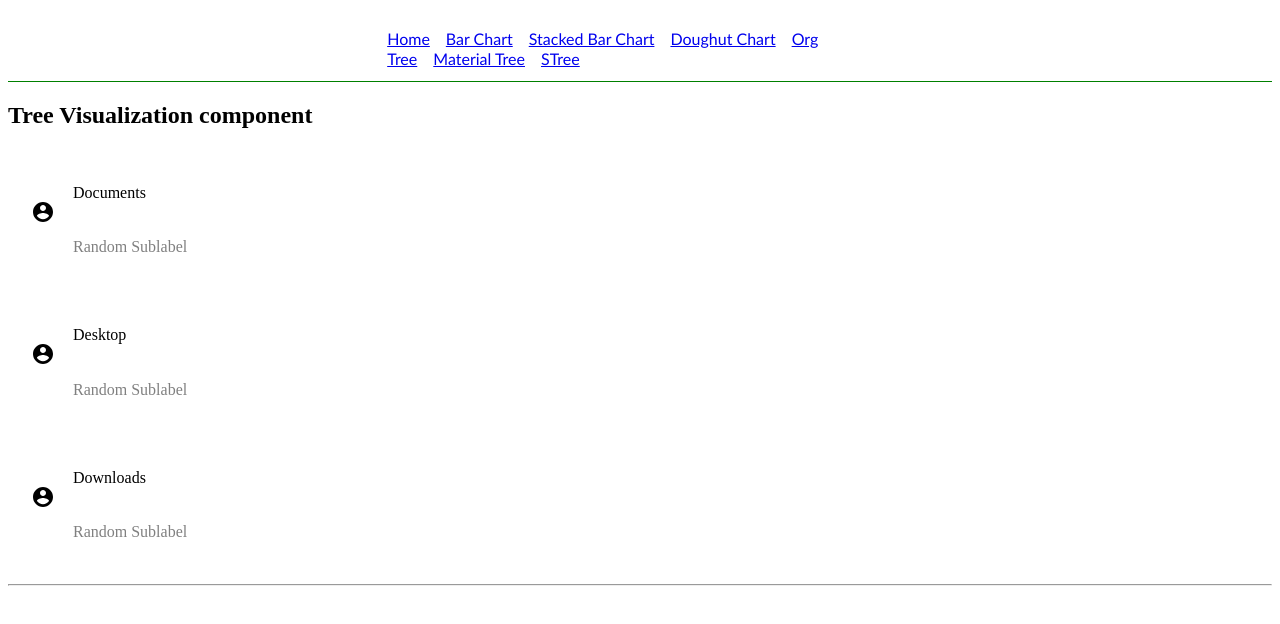
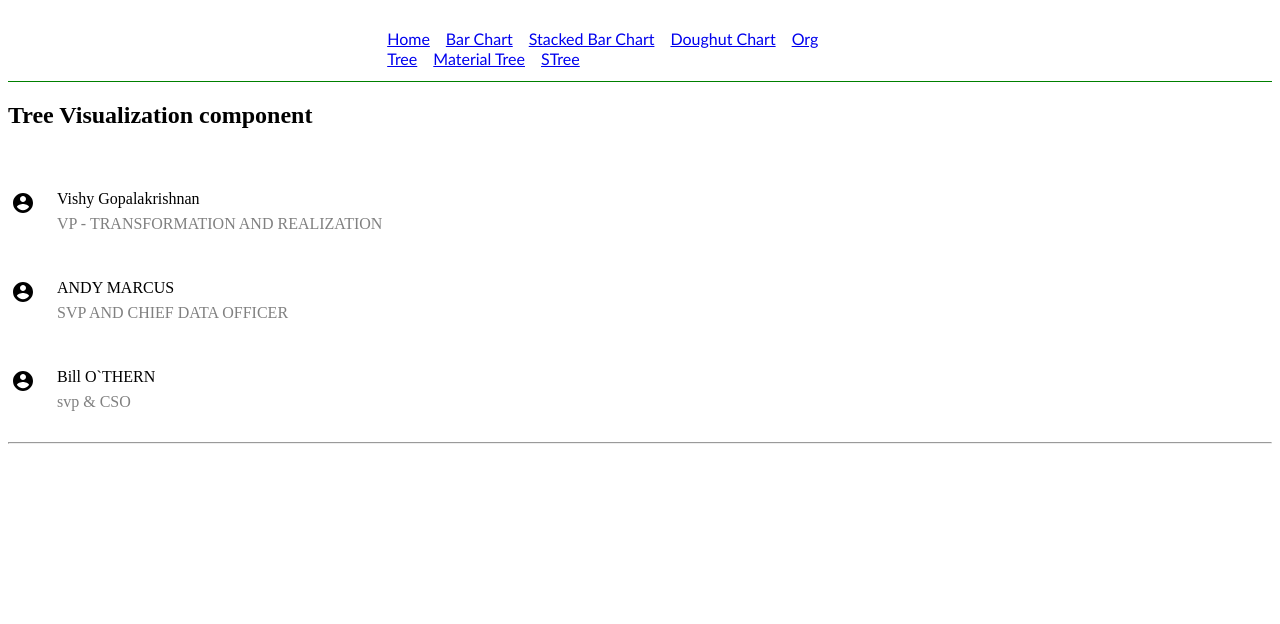
Before and after one commit to guhandelta/reactjs-charts, a React (Create React App) app: page /OrgTree in a window 1280 px wide. Shown: the top 624 px of the page. Built offline with nearby package versions, Linux system fonts and the light colour scheme.

Commit message:
Styling Changes

```diff
--- a/src/App.css
+++ b/src/App.css
@@ -1,10 +1,21 @@
 .d-tree-container {
   list-style: none;
-  padding: 0;
 }
 
-.d-tree-node {
-  padding: 0.75rem 1.25rem;
+.d-tree-content{
+  padding: 0;
+  margin-top: -3.8em;
+  margin-bottom: -2em;
+  border: khaki;
+  /* width: 15em; */
+  /* height: 5em; */
+  /* border: 1px solid #000; */
+}
+.d-tree-node table {
+  /* padding: -0.75rem -1.25rem; */
+  height: 0.01em;
+  padding: -5em 0;
+  /* border: 1px solid red; */
 }
 
 .d-tree-toggler.active {
@@ -13,25 +24,28 @@
 
 .d-flex{
   display: inline;
-  padding: 0;
+  padding: -1em 0;
   margin: 0;
 }
 
 .subtitle{
   color: gray;
-  margin-top: 0.15em;
+  margin-top: -1.7em;
+  padding-bottom: -2em;
 }
 
 .trow{
+  height: 0.02em;
+  padding: -1em 0;
   display: inline-table;
   margin-left: 0.625em;
-  padding: -1.5em 0;
 }
 
-.user{
-  color: gray;
-  position: static;
-  transform: scale(2);
-  margin-top: 2em;
-  padding: 0;
+.tcell{
+  padding-bottom: -1em;
+  height: 0.5em;
 }
+
+.tcell .user{
+  transform: scale(2.5);
+}
--- a/src/pages/Tree.js
+++ b/src/pages/Tree.js
@@ -22,12 +22,15 @@ const TreeNode = ({ node }) => {
 
   return (
     <li className="d-tree-node border-0">
-      <table>
+      <table className="entries">
         <th>
-          <AccountCircleIcon />
+          {!node.app && (
+            <AccountCircleIcon />
+          )}
         </th>
         <tr className="trow">
           <div className="d-flex" onClick={(e) => setChildVisiblity((v) => !v)}>
+            <td>
             {hasChild && (
                 <div
                   className={`d-inline d-tree-toggler ${
@@ -37,14 +40,14 @@ const TreeNode = ({ node }) => {
                   {/* <FontAwesomeIcon icon="caret-right" /> */}
                 </div>
               )}
-
+              </td>
 
             <td className="tcell">
               <div className="col d-tree-head">
-                <i className={`mr-1 ${node.icon}`}> </i>
+                <i className={`mr-1 ${node.icon} user`}> </i>
                 <p>{node.label}</p><br />
-                {node.subLabel &&(
-                  <p className="subtitle">{node.subLabel}</p>
+                { node.chief && node.title &&(
+                  <p className="subtitle">{node.title}</p>
                 )}
               </div>
             </td>
@@ -54,7 +57,9 @@ const TreeNode = ({ node }) => {
         {hasChild && childVisible && (
           <div className="d-tree-content">
             <ul className="d-flex d-tree-container flex-column">
-              <Tree data={node.children} />
+              <li>
+                <Tree data={node.children} />
+              </li>
             </ul>
           </div>
         )}
--- a/src/pages/TreeList.js
+++ b/src/pages/TreeList.js
@@ -4,40 +4,94 @@ import Tree from "./Tree";
 const treeData = [
   {
     key: "0",
-    label: "Documents",
-    subLabel: "Random Sublabel",
+    label: "Vishy Gopalakrishnan",
+    chief: true,
     icon: "fa fa-folder",
-    title: "Documents Folder",
+    title: "VP - TRANSFORMATION AND REALIZATION",
     children: [
       {
-        key: "0-0",
-        label: "Document 1-1",
+        key: "0-1",
+        label: "TEAM LEADER 1",
         icon: "fa fa-folder",
-        title: "Documents Folder",
         children: [
           {
             key: "0-1-1",
-            label: "Document-0-1.doc",
+            label: "APP GROUP LEADER NAME",
             icon: "fa fa-file",
-            title: "Documents Folder",
+            children:[
+              {
+                key: "0-1-1",
+                label: "APPLICATION NAME",
+                icon: "fa fa-file",
+              },
+              {
+                key: "0-1-1",
+                label: "APPLICATION NAME",
+                icon: "fa fa-file",
+              },
+            ],
           },
           {
             key: "0-1-2",
-            label: "Document-0-2.doc",
+            label: "APP GROUP LEADER NAME",
             icon: "fa fa-file",
-            title: "Documents Folder",
+            children:[
+              {
+                key: "0-1-2-1",
+                label: "APPLICATION NAME",
+                app: true,
+                icon: "fa fa-file",
+              },
+              {
+                key: "0-1-2-2",
+                label: "APPLICATION NAME",
+                app: true,
+                icon: "fa fa-file",
+              },
+            ],
+          },
+        ],
+      },
+      {
+        key: "0-2",
+        label: "TEAM LEADER 2",
+        icon: "fa fa-folder",
+        children: [
+          {
+            key: "0-2-1",
+            label: "APP GROUP LEADER NAME",
+            icon: "fa fa-file",
+            children:[
+              {
+                key: "0-2-1-1",
+                label: "APPLICATION NAME",
+                app: true,
+                icon: "fa fa-file",
+              },
+              {
+                key: "0-2-1-2",
+                label: "APPLICATION NAME",
+                app: true,
+                icon: "fa fa-file",
+              },
+            ],
           },
           {
-            key: "0-1-3",
-            label: "Document-0-3.doc",
+            key: "0-1-2",
+            label: "APP GROUP LEADER NAME",
             icon: "fa fa-file",
-            title: "Documents Folder",
-          },
-          {
-            key: "0-1-4",
-            label: "Document-0-4.doc",
-            icon: "fa fa-file",
-            title: "Documents Folder",
+            children:[
+              {
+                key: "0-1-2-1",
+                label: "APPLICATION NAME",
+                icon: "fa fa-file",
+              },
+              {
+                key: "0-1-2-2",
+                label: "APPLICATION NAME",
+                icon: "fa fa-file",
+              },
+            ],
           },
         ],
       },
@@ -45,10 +99,10 @@ const treeData = [
   },
   {
     key: "1",
-    label: "Desktop",
-    subLabel: "Random Sublabel",
+    label: "ANDY MARCUS",
+    chief: true,
     icon: "fa fa-desktop",
-    title: "Desktop Folder",
+    title: "SVP AND CHIEF DATA OFFICER",
     children: [
       {
         key: "1-0",
@@ -66,10 +120,11 @@ const treeData = [
   },
   {
     key: "2",
-    label: "Downloads",
+    label: "Bill O`THERN",
+    chief: true,
     subLabel: "Random Sublabel",
     icon: "fa fa-download",
-    title: "Downloads Folder",
+    title: "svp & CSO",
     children: [],
   },
 ];
```
Also changed, not shown: 17 other files (tests, documents, lock files or other folders).
